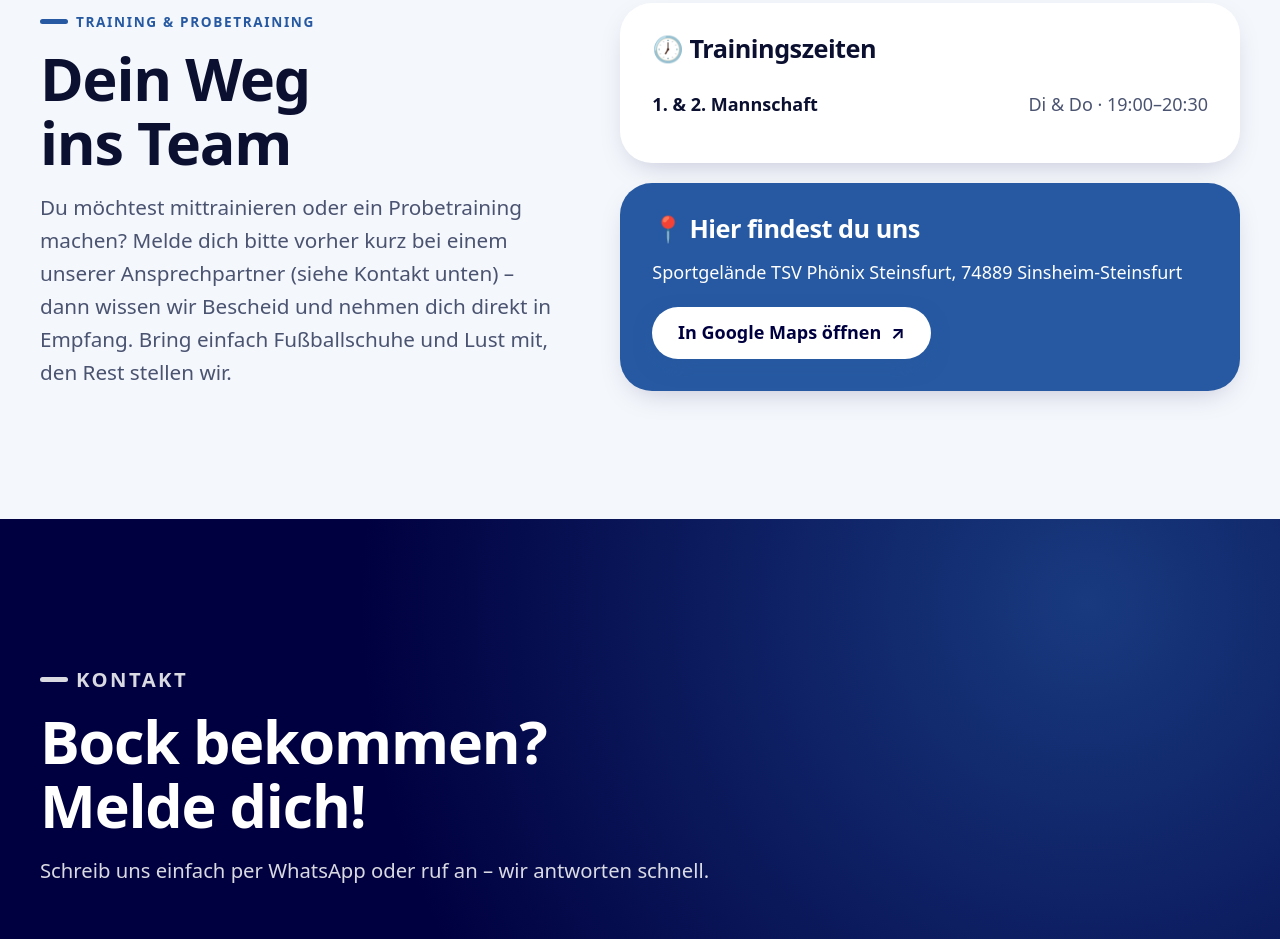
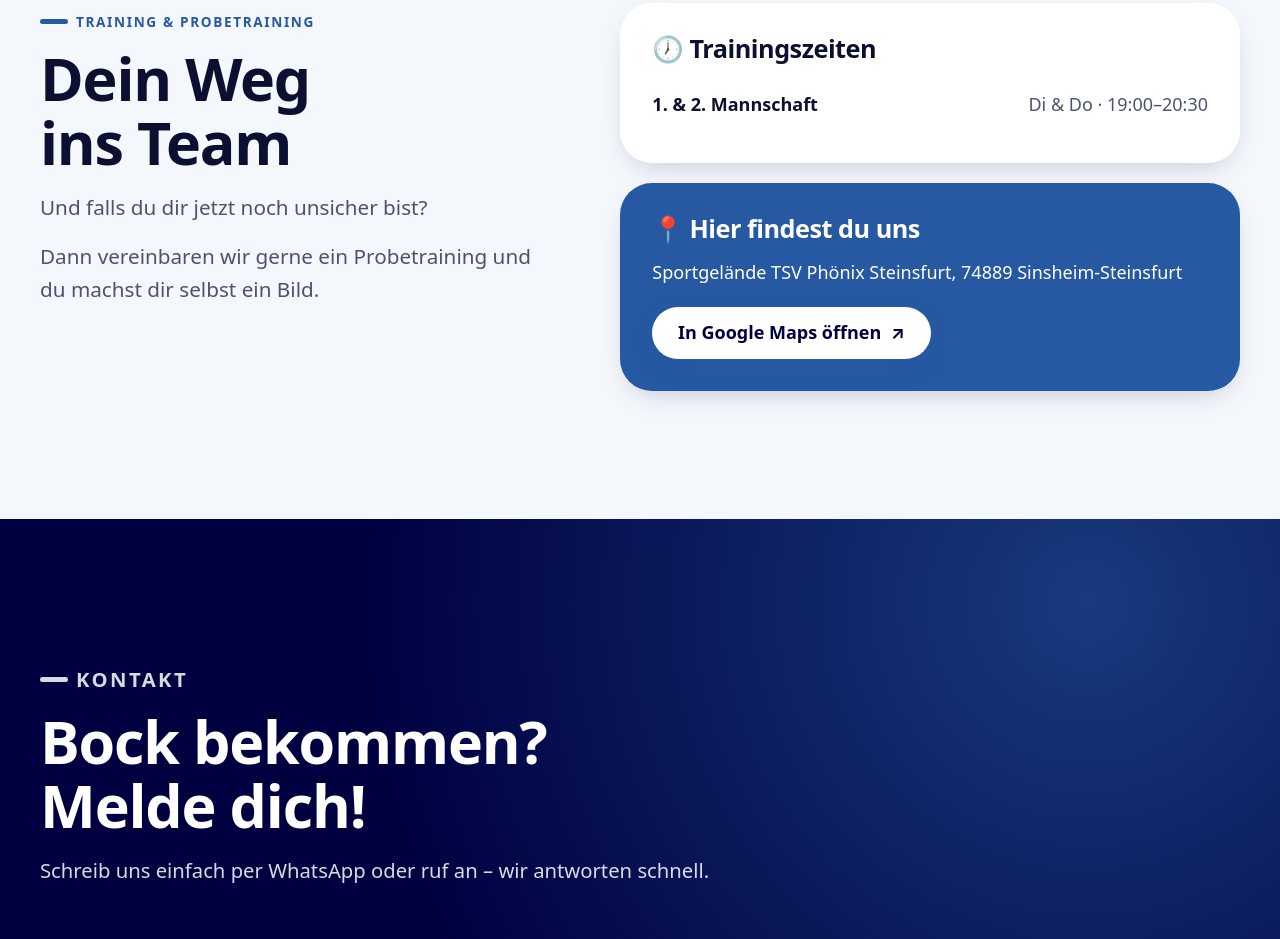
Before and after one commit to pneuberger/tsv-steinsfurt-portfolio, an Astro site: page / in a window 1280 px wide. Shown: the part 9029-9968 px from the top of the page. Built offline with nearby package versions, Linux system fonts and the light colour scheme; Astro itself is replaced by a stand-in of ours.

Commit message:
Training: new intro text below "Dein Weg ins Team"
Two short paragraphs (DE/EN); the component renders blank-line-separated
paragraphs.

Co-Authored-By: Claude Opus 5.5 <noreply@anthropic.com>

```diff
--- a/src/components/sections/Training.astro
+++ b/src/components/sections/Training.astro
@@ -13,7 +13,7 @@ const mapsUrl = `https://www.google.com/maps/search/?api=1&query=${encodeURIComp
     <div class="reveal">
       <p class="eyebrow">{t.training.eyebrow}</p>
       <h2>{t.training.title}</h2>
-      <p class="lead">{t.training.text}</p>
+      {t.training.text.split(/\n\s*\n/).map((para) => <p class="lead">{para}</p>)}
     </div>
 
     <div class="cards stagger">
--- a/src/i18n/de.json
+++ b/src/i18n/de.json
@@ -78,7 +78,7 @@
   "training": {
     "eyebrow": "Training & Probetraining",
     "title": "Dein Weg ins Team",
-    "text": "Du möchtest mittrainieren oder ein Probetraining machen? Melde dich bitte vorher kurz bei einem unserer Ansprechpartner (siehe Kontakt unten) – dann wissen wir Bescheid und nehmen dich direkt in Empfang. Bring einfach Fußballschuhe und Lust mit, den Rest stellen wir.",
+    "text": "Und falls du dir jetzt noch unsicher bist?\n\nDann vereinbaren wir gerne ein Probetraining und du machst dir selbst ein Bild.",
     "scheduleTitle": "Trainingszeiten",
     "schedule": [
       { "team": "1. & 2. Mannschaft", "times": "Di & Do · 19:00–20:30" }
--- a/src/i18n/en.json
+++ b/src/i18n/en.json
@@ -78,7 +78,7 @@
   "training": {
     "eyebrow": "Training & trial sessions",
     "title": "Your way into the team",
-    "text": "Want to join a session or come for a trial? Please get in touch with one of our contacts first (see Contact below) – then we know you're coming and can welcome you properly. Just bring your boots and some enthusiasm, we'll take care of the rest.",
+    "text": "Still not quite sure?\n\nThen we'll happily arrange a trial session so you can see for yourself.",
     "scheduleTitle": "Training times",
     "schedule": [
       { "team": "First & second team", "times": "Tue & Thu · 7:00–8:30 pm" }
```
